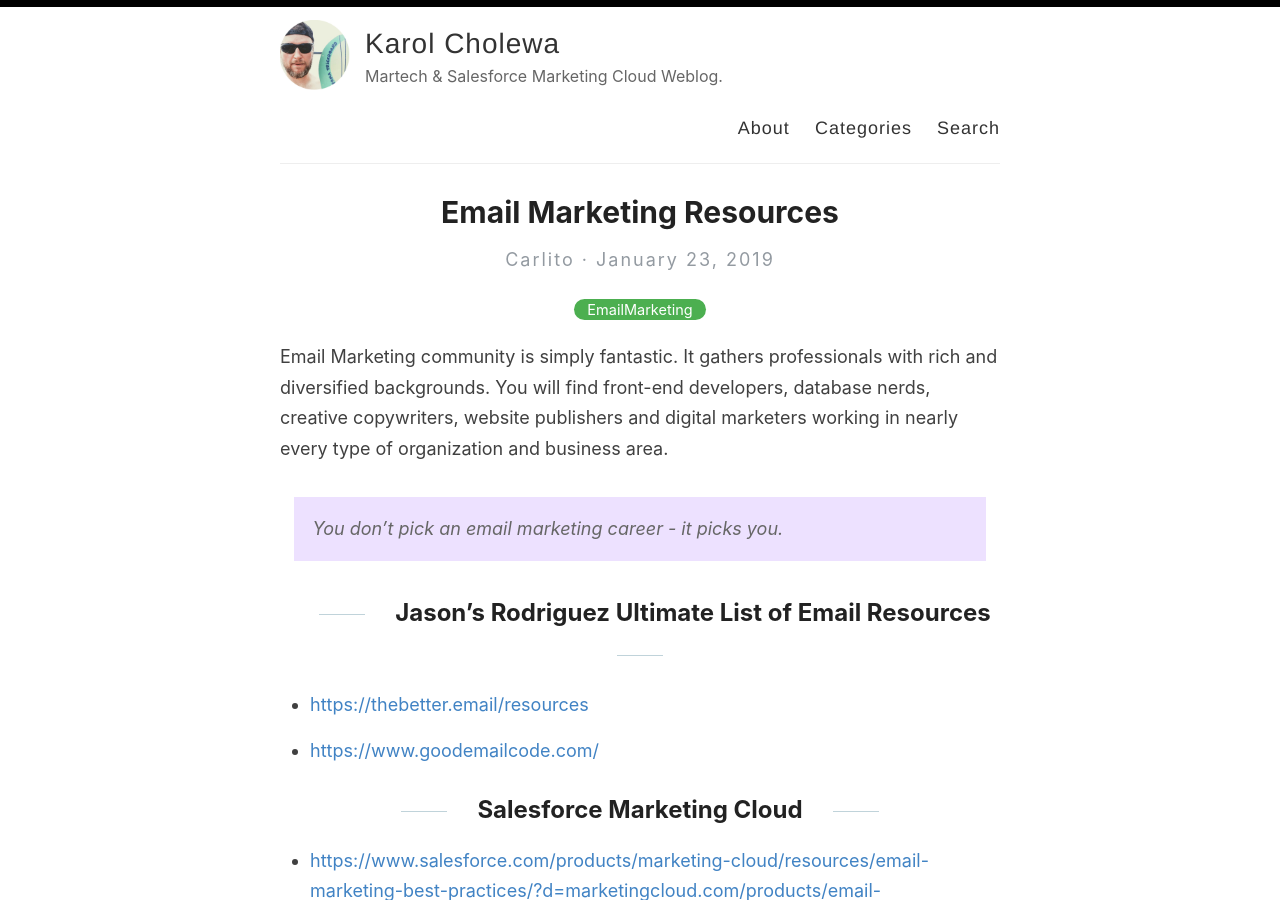
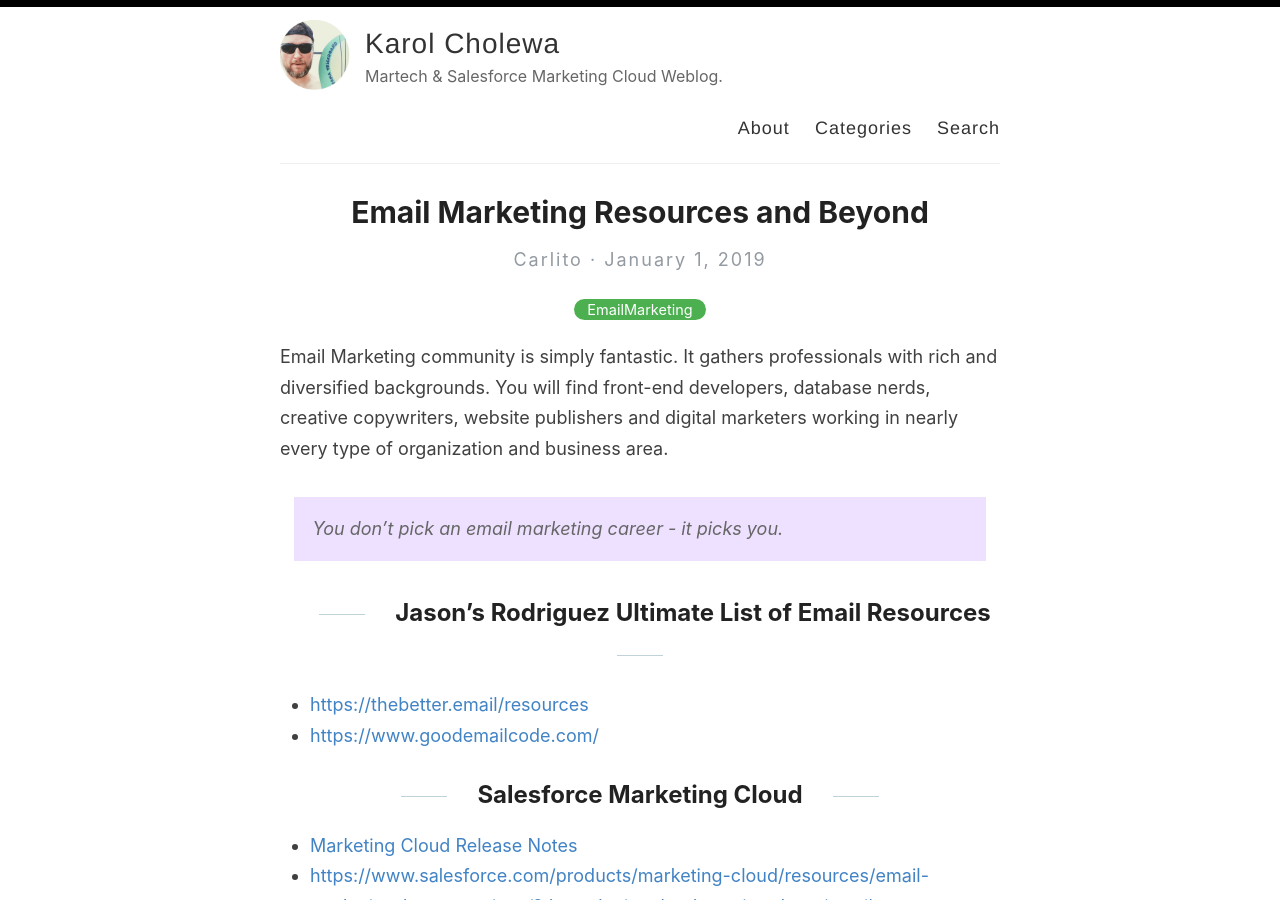
Before and after one commit to karolcholewa/blog, a Jekyll site: the page built from _posts/2019-01-01-emailmarketing-resources.md, in a window 1280 px wide and 900 px high. Built offline with Jekyll 4.4.1, drawn with Linux system fonts in a browser that asks for light colours; some of the changed text lies outside the part shown.

Commit message:
post updated

```diff
--- a/_posts/2019-01-23-emailmarketing-resources.md
+++ b/_posts/2019-01-01-emailmarketing-resources.md
@@ -1,6 +1,6 @@
 ---
 layout: post
-title: "Email Marketing Resources"
+title: "Email Marketing Resources and Beyond"
 categories: EmailMarketing
 ---
 
@@ -10,13 +10,13 @@ Email Marketing community is simply fantastic. It gathers professionals with ric
 
 ## Jason’s Rodriguez Ultimate List of Email Resources
 
--   [https://thebetter.email/resources](https://thebetter.email/resources)
-
--   [https://www.goodemailcode.com/](https://www.goodemailcode.com/)
+*   [https://thebetter.email/resources](https://thebetter.email/resources)
+*   [https://www.goodemailcode.com/](https://www.goodemailcode.com/)
 
 
 ## Salesforce Marketing Cloud
 
+*   [Marketing Cloud Release Notes](https://help.salesforce.com/s/articleView?id=sf.mc_rn_release_notes.htm&language=en_US&type=5)
 *   [https://www.salesforce.com/products/marketing-cloud/resources/email-marketing-best-practices/?d=marketingcloud.com/products/email-marketing/email-marketing-best-practices&internal=true](https://www.salesforce.com/products/marketing-cloud/resources/email-marketing-best-practices/?d=marketingcloud.com/products/email-marketing/email-marketing-best-practices&internal=true)
 *   [https://developer.salesforce.com/docs/atlas.en-us.mc-programmatic-content.meta/mc-programmatic-content/index.htm](https://developer.salesforce.com/docs/atlas.en-us.mc-programmatic-content.meta/mc-programmatic-content/index.htm)
 *   [https://help.marketingcloud.com/en-US/documentation/exacttarget/content/personalization_strings/](https://help.marketingcloud.com/en-US/documentation/exacttarget/content/personalization_strings/)
```
Also changed, not shown: other parts of _posts/2019-01-01-emailmarketing-resources.md (+1 -0 lines), _posts/2023-02-02-sfmc-release-notes.md (deleted, +0 -6 lines).
